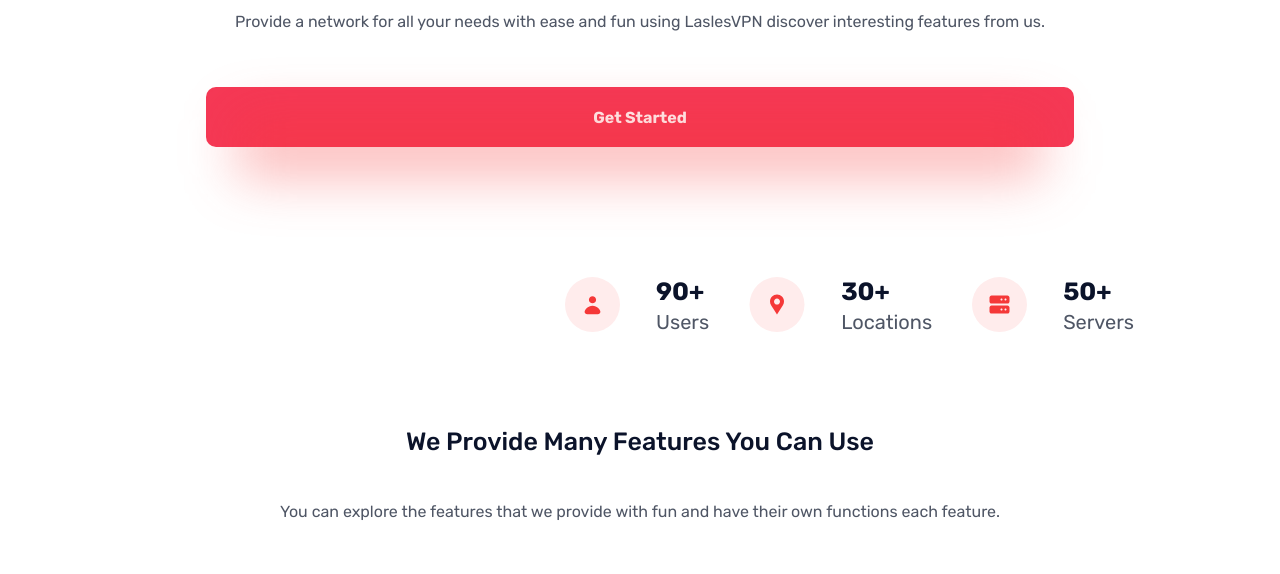
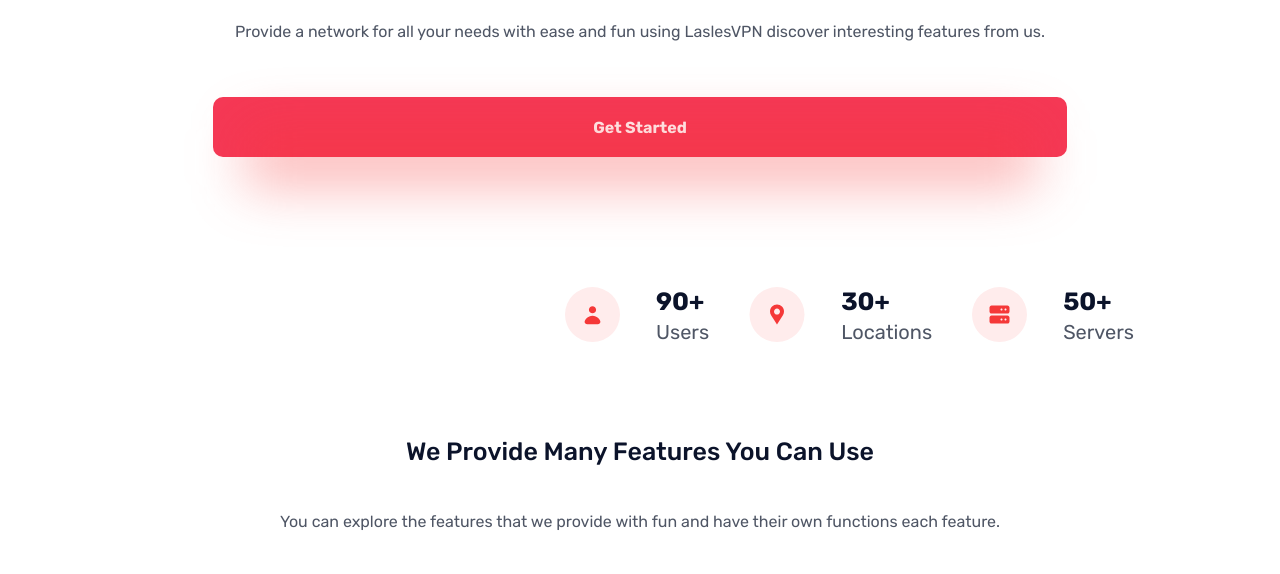
Before and after one commit to Kanogame/VPN-web, a plain HTML site: page index.html in a window 1280 px wide. Shown: the part 180-754 px from the top of the page. Drawn offline with Linux system fonts and the light colour scheme.

Commit message:
some media fixes

```diff
--- a/style.css
+++ b/style.css
@@ -10,10 +10,10 @@ html {
 
 body
 {
-    margin: 0;
+    margin: 10px;
 }
 
-@media (min-width: 200px)
+@media (min-width: 100px)
 {
 
     .header-content
@@ -221,7 +221,6 @@ body
 
     .pricing-content
     {
-        padding: 20px;
         margin: 0 auto;
         max-width: 1500px;
     }
@@ -477,7 +476,15 @@ body
     }
 }
 
-@media (min-width: 600px)
+@media (min-width: 300px)
+{
+    .pricing-content
+    {
+        padding: 20px;
+    }
+}
+
+@media (min-width: 400px)
 {
     .main-priorities
     {
@@ -500,6 +507,14 @@ body
         margin-bottom: 30px;
     }
 
+    .pricing-plans
+    {
+        flex-direction: column;
+    }
+}
+
+@media  (min-width: 850px)
+{
     .pricing-plans
     {
         flex-direction: row;
```
